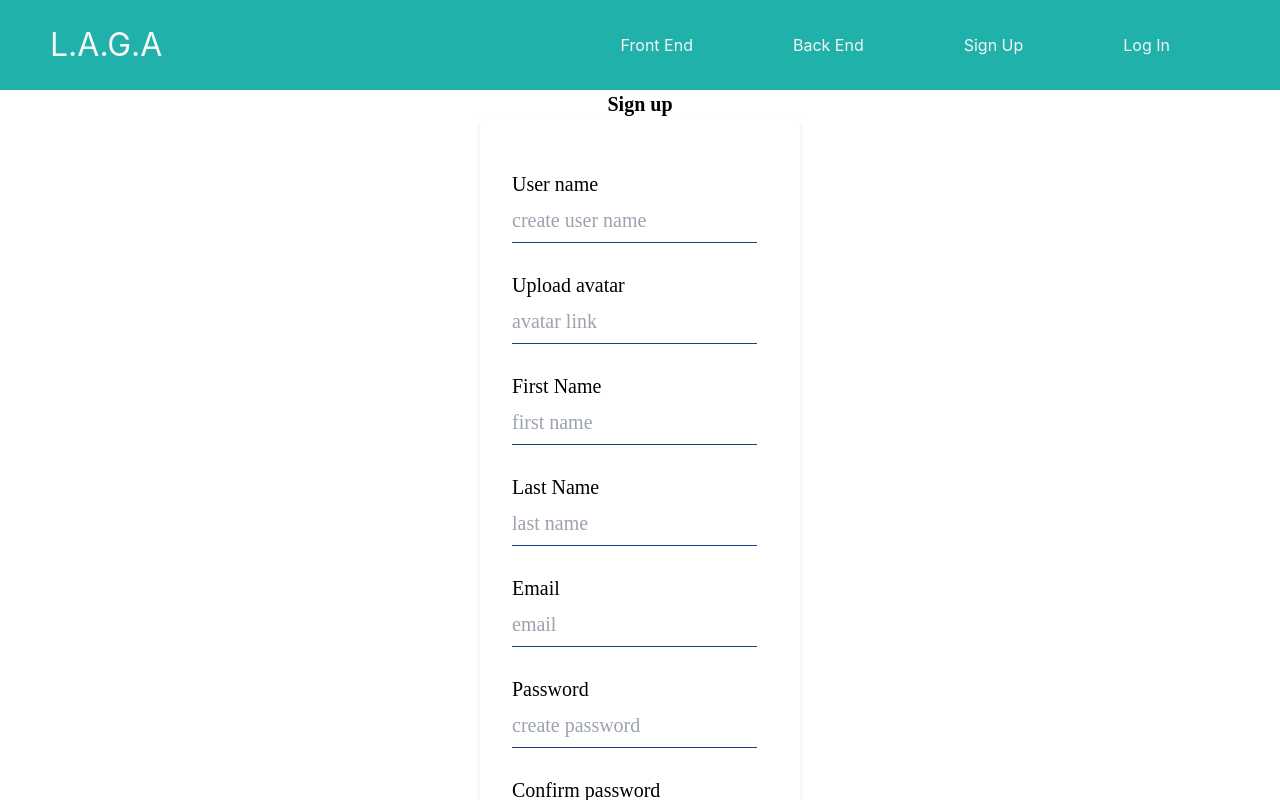
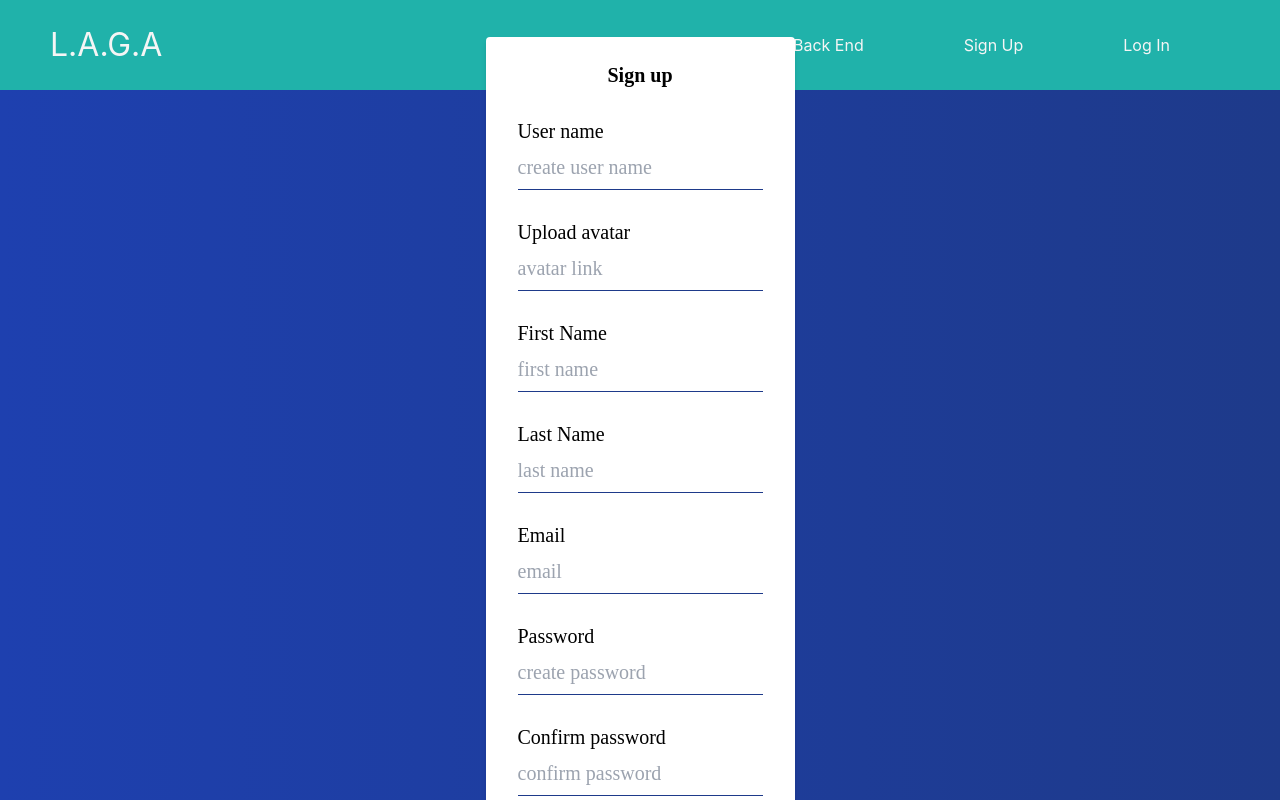
Before and after one commit to bannersamuelson/Life-After-General-Assembly, a React (Create React App) app in the folder lab/: page /signup in a window 1280 px wide. Shown: the top 800 px of the page. Built offline with nearby package versions, Linux system fonts and the light colour scheme.

Commit message:
css redo

```diff
--- a/lab/src/components/AddReview/AddReview.jsx
+++ b/lab/src/components/AddReview/AddReview.jsx
@@ -33,7 +33,7 @@ return (
   <div className="w-full mr-auto ml-auto mt-auto mb-auto max-w-xs text-xl" style={{fontFamily:"Nunito"}}>
     <h2 className="text-center font-bold ">Add a Review about Course</h2>
     <form onSubmit={handleSubmit}
-  className="w-full max-w-lg bg-white shadow-md rounded px-8 pt-6 pb-8 mb-4">
+  className="mr-auto ml-auto w-full max-w-lg bg-white shadow-md rounded px-8 pt-6 pb-8 mb-4">
       <label >Course</label>
       <br />
       <input
--- a/lab/src/screen/Login/Login.jsx
+++ b/lab/src/screen/Login/Login.jsx
@@ -52,7 +52,7 @@ const handleInput = (e)=>{
 
   return (
     <div className="w-full flex items-center text-xl bg-gradient-to-r from-blue-800 to-blue-900 h-screen w-full" style={{fontFamily:"Nunito"}}>
-      <form className="w-full max-w-lg bg-white shadow-md rounded px-8 pt-6 pb-8 mb-4"
+      <form className="mr-auto ml-auto w-full max-w-lg bg-white shadow-md rounded px-8 pt-6 pb-8 mb-4"
         onSubmit={handleSubmit}>
         <h2 className="text-center font-bold">Login to your account</h2>
           <div className="flex items-center border-b border-blue-900 py-2">
--- a/lab/src/screen/SignUp/SignUp.jsx
+++ b/lab/src/screen/SignUp/SignUp.jsx
@@ -56,9 +56,9 @@ export default function SignUp(props) {
   };
 // console.log(props);
   return (
-      <div className="w-full mr-auto ml-auto mt-auto mb-auto max-w-xs text-xl" style={{fontFamily:"Nunito"}}>
-        <h2 className="text-center font-bold ">Sign up</h2>
-        <form className="w-full max-w-lg bg-white shadow-md rounded px-8 pt-6 pb-8 mb-4" onSubmit={handleSubmit}>
+      <div className="w-full flex items-center text-xl bg-gradient-to-r from-blue-800 to-blue-900 h-screen w-full" style={{fontFamily:"Nunito"}}>
+      <form className="mr-auto ml-auto w-max max-w-lg bg-white shadow-md rounded px-8 pt-6 pb-8 mb-4" onSubmit={handleSubmit}>
+      <h2 className="text-center font-bold ">Sign up</h2>
           <br/>
           <label >User name</label>
           <br />
```
